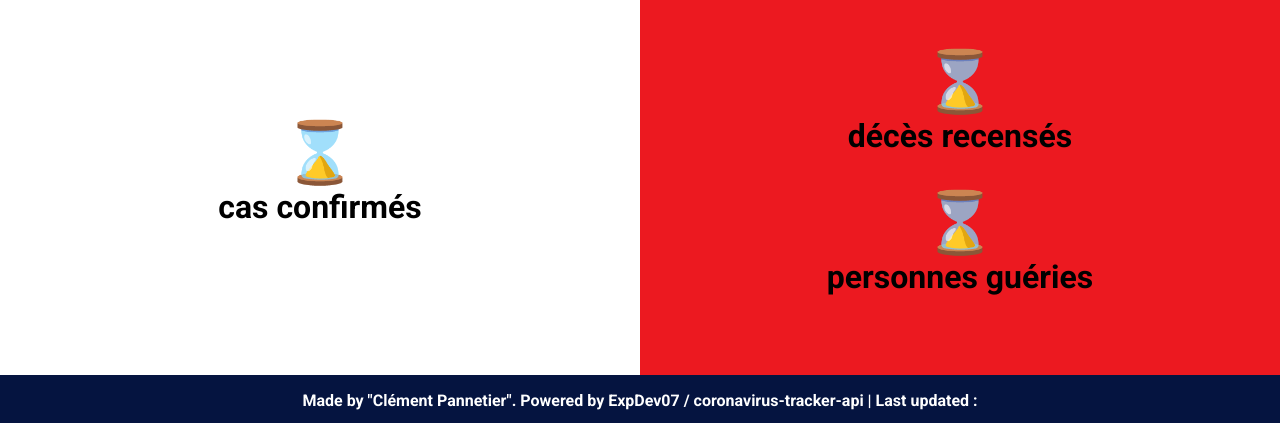
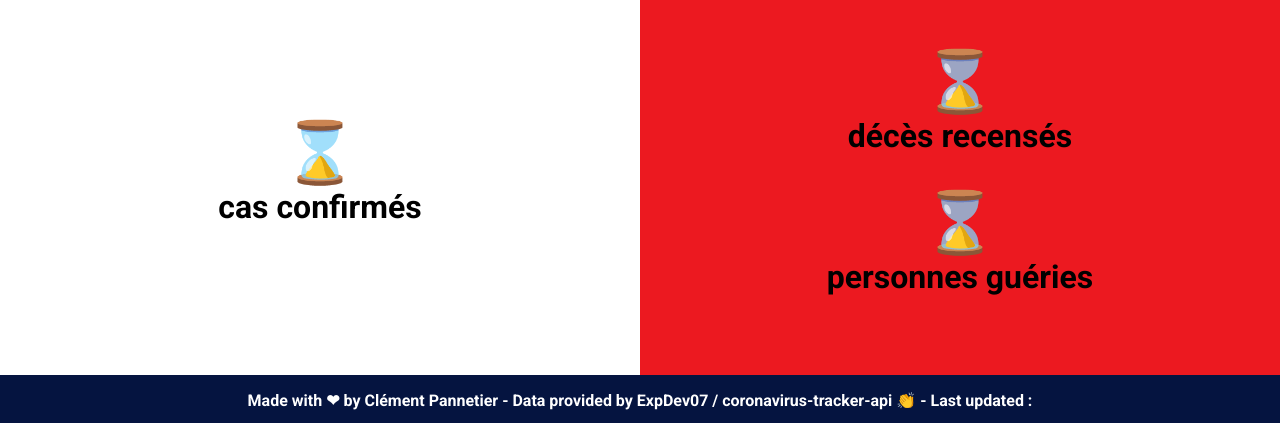
Before and after one commit to clement-pannetier/suivi-coronavirus, a plain HTML site: page index.html in a window 1280 px wide. Shown: the part 377-800 px from the top of the page. Drawn offline with Linux system fonts and the light colour scheme; no server answers.

Commit message:
credits modified

```diff
--- a/index.html
+++ b/index.html
@@ -50,7 +50,7 @@
   </section>
 
   <footer>
-    <p>Made by "Clément Pannetier". Powered by <a href="https://github.com/ExpDev07/coronavirus-tracker-api">ExpDev07 / coronavirus-tracker-api</a> | Last updated : <span id="last_updated"></span></p>
+    <p>Made with ❤ by <a href="https://clementpannetier.dev">Clément Pannetier</a> - Data provided by <a href="https://github.com/ExpDev07/coronavirus-tracker-api">ExpDev07 / coronavirus-tracker-api</a> 👏 - Last updated : <span id="last_updated"></span></p>
   </footer>
 </body>
 </html>
```
